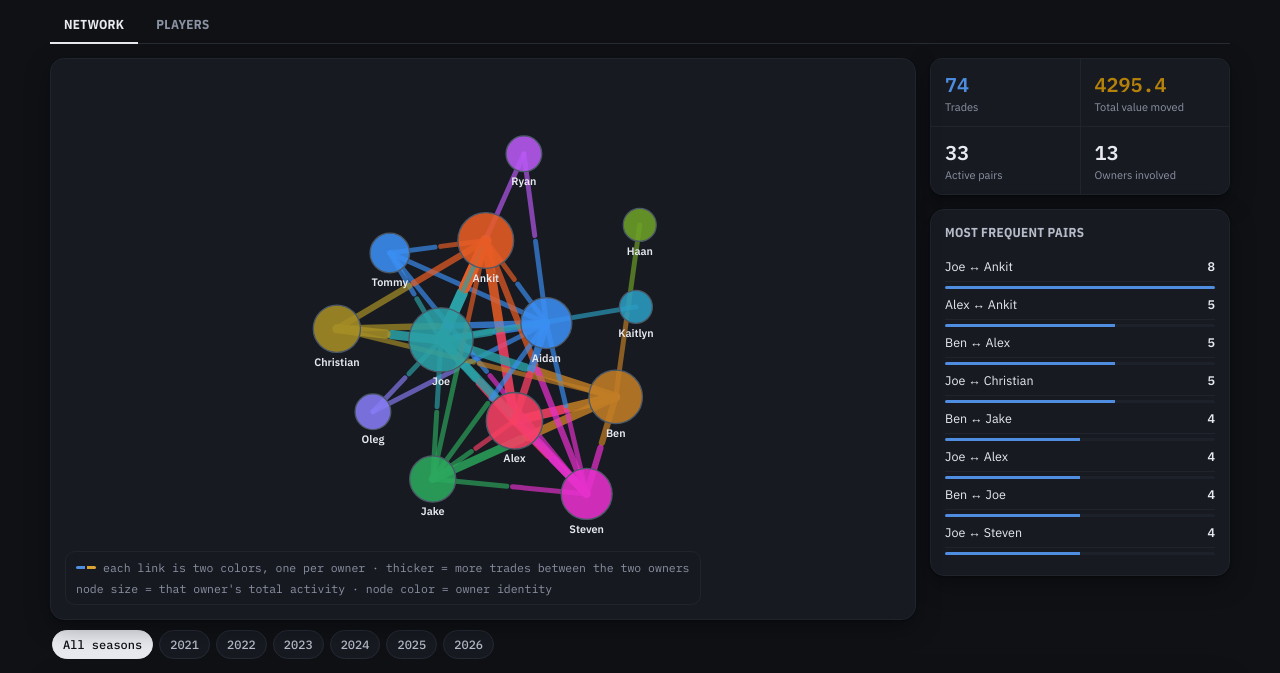
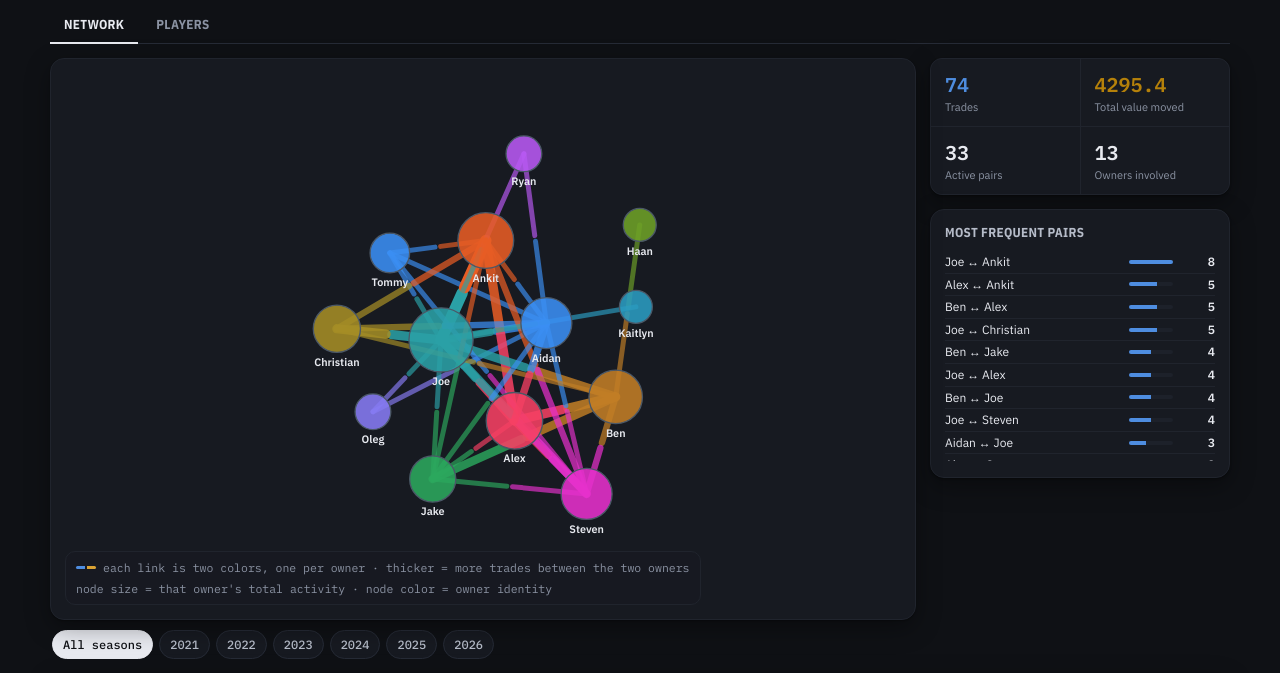
Before and after one commit to namkurd/SleeperTradeNodes, a plain HTML site: page index.html in a window 1280 px wide. Shown: the part 98-771 px from the top of the page. Drawn offline with nearby package versions, Linux system fonts and the light colour scheme; a script that the page names is missing.

Commit message:
Trade Network: compact Most frequent pairs list (one line per pair, small inline bar)
Co-Authored-By: Claude Sonnet 5.5 <noreply@anthropic.com>
Claude-Session: https://claude.ai/code/session_0133Q81XgGCJV4YDC2E9yCdh

```diff
--- a/index.html
+++ b/index.html
@@ -128,20 +128,21 @@
     text-transform:uppercase; color:var(--text-2); margin:0 0 10px;
   }
   .rank-row{
-    display:flex; align-items:center; justify-content:space-between; gap:10px;
-    padding:7px 0; border-bottom:1px solid var(--border-soft); font-size:12.5px;
+    display:grid; grid-template-columns:minmax(0,1fr) 44px minmax(34px,auto); align-items:center; gap:8px;
+    padding:3px 0; border-bottom:1px solid var(--border-soft); font-size:12px; line-height:1.3;
   }
   .rank-row:last-child{border-bottom:none;}
   .rank-row[data-idx], .pair-bar[data-idx]{cursor:help;}
   .rank-row .who{display:flex; align-items:center; gap:6px; min-width:0;}
   .rank-row .who span{overflow:hidden; text-overflow:ellipsis; white-space:nowrap;}
-  .rank-row .amt{font-family:var(--font-mono); font-weight:600; font-variant-numeric:tabular-nums; flex:none;}
-  .pair-bar{height:3px; border-radius:2px; margin-top:4px; background:var(--surface-2); overflow:hidden;}
+  .rank-row .amt{font-family:var(--font-mono); font-weight:600; font-variant-numeric:tabular-nums; text-align:right;}
+  .rank-row > span{grid-column:1 / -1;}   /* the 'no trades' message */
+  .pair-bar{height:4px; border-radius:2px; background:var(--surface-2); overflow:hidden;}
   .pair-bar > i{display:block; height:100%; background:var(--count-line);}
   .mode-value .pair-bar > i{background:var(--value-line);}
   /* Fixed to the height that used to hold exactly 8 rows, so the panel's footprint never
      grows - the rest of the pairs (there can be 30+) scroll inside that same box instead. */
-  #rankList{max-height:308px; overflow-y:auto; overflow-x:hidden; padding-right:6px; margin-right:-6px;}
+  #rankList{max-height:210px; overflow-y:auto; overflow-x:hidden; padding-right:6px; margin-right:-6px;}
   #rankList::-webkit-scrollbar{width:6px;}
   #rankList::-webkit-scrollbar-track{background:transparent;}
   #rankList::-webkit-scrollbar-thumb{background:var(--border); border-radius:3px;}
@@ -729,9 +730,9 @@ function renderRank(pairs){
     const pct = Math.max(6, Math.round(100*(state.mode==='count'?p.count:p.value)/max));
     return `<div class="rank-row" data-idx="${i}">
       <div class="who"><span>${p.a} &harr; ${p.b}</span></div>
+      <div class="pair-bar" data-idx="${i}"><i style="width:${pct}%"></i></div>
       <div class="amt">${val}</div>
-    </div>
-    <div class="pair-bar" data-idx="${i}"><i style="width:${pct}%"></i></div>`;
+    </div>`;
   }).join('') || '<div class="rank-row"><span>No trades in this filter.</span></div>';
 }
 let lastRankPairs = [];
```
